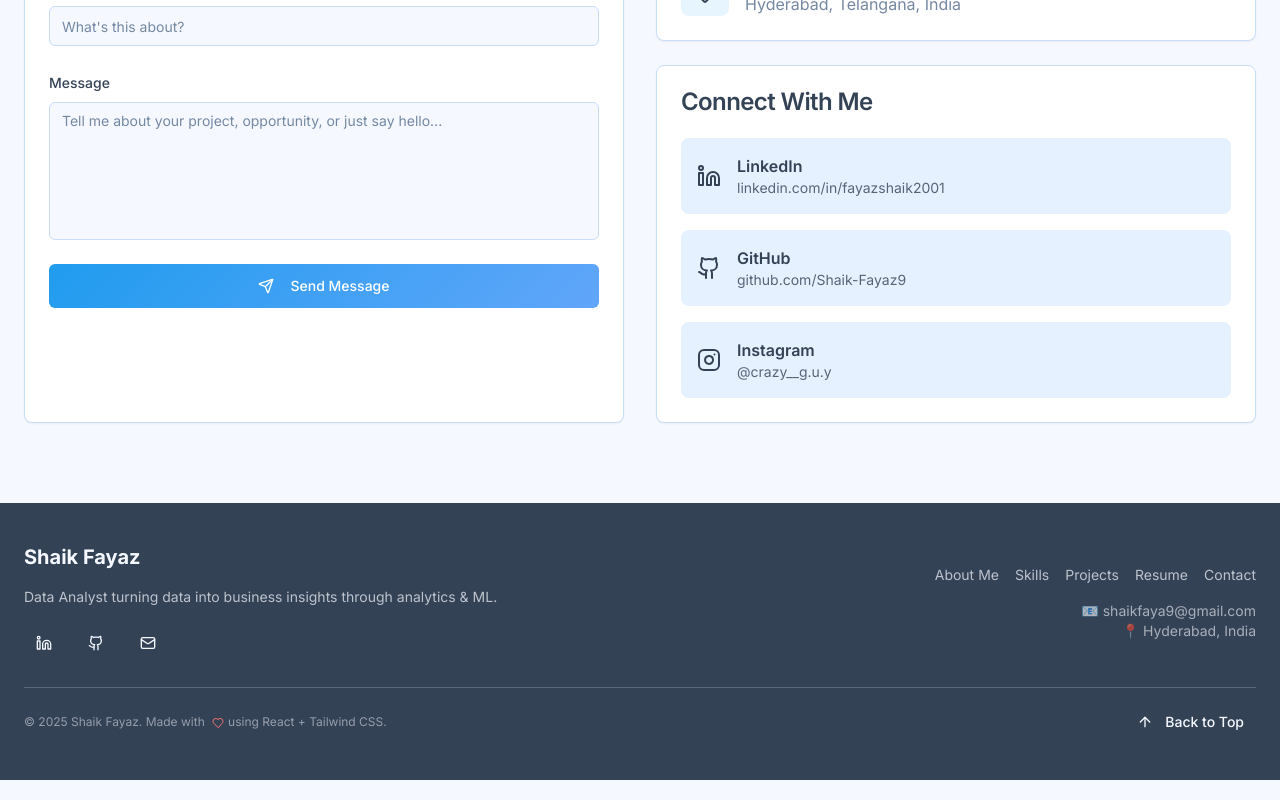
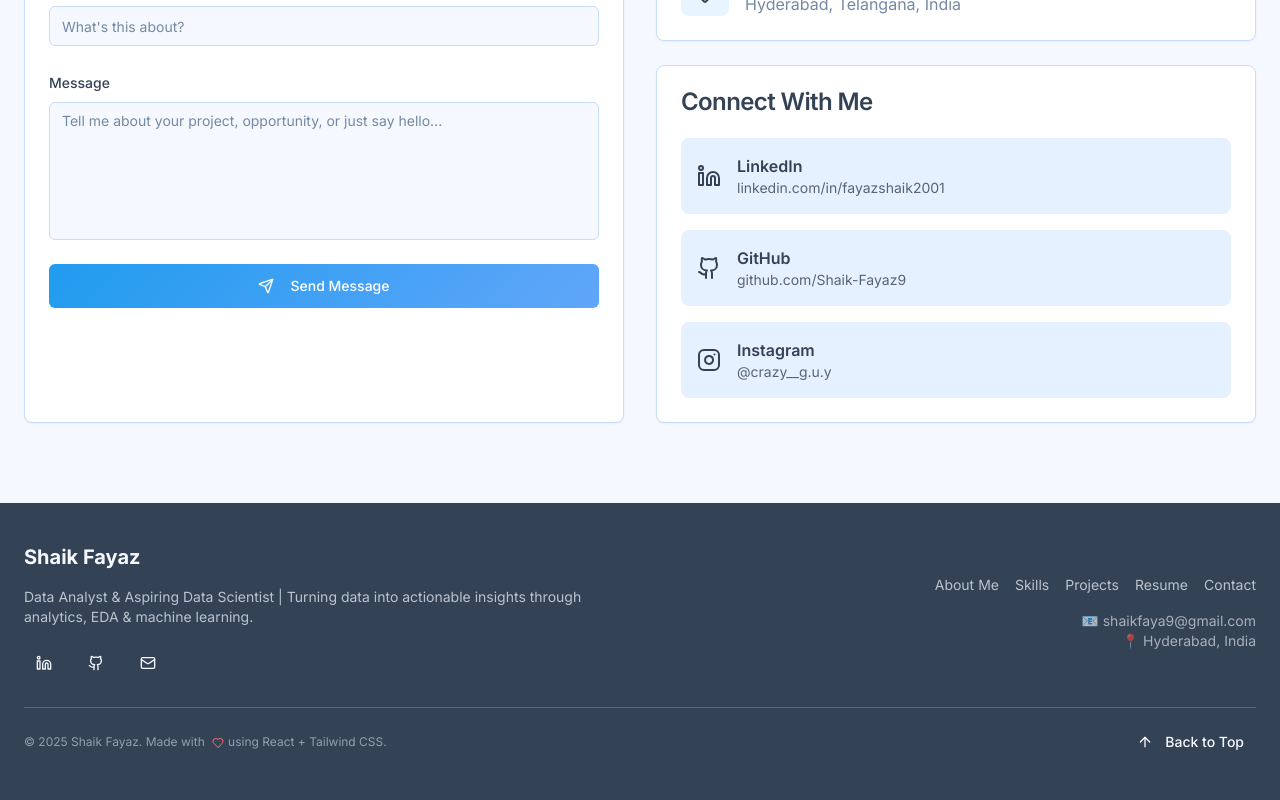
Before and after one commit to Shaik-Fayaz9/fayaz-portfolio, a React (Vite) app: page / in a window 1280 px wide. Shown: the part 4710-5510 px from the top of the page. Built offline with nearby package versions, Linux system fonts and the light colour scheme.

Commit message:
Update Footer.tsx

```diff
--- a/src/components/Footer.tsx
+++ b/src/components/Footer.tsx
@@ -25,7 +25,7 @@ const Footer = () => {
           <div className="space-y-4">
             <h3 className="text-xl font-bold">Shaik Fayaz</h3>
             <p className="text-sm text-background/70">
-              Data Analyst turning data into business insights through analytics & ML.
+              Data Analyst & Aspiring Data Scientist | Turning data into actionable insights through analytics, EDA & machine learning.
             </p>
             <div className="flex gap-3">
               <a href="https://www.linkedin.com/in/fayazshaik2001" target="_blank" rel="noopener noreferrer">
```
